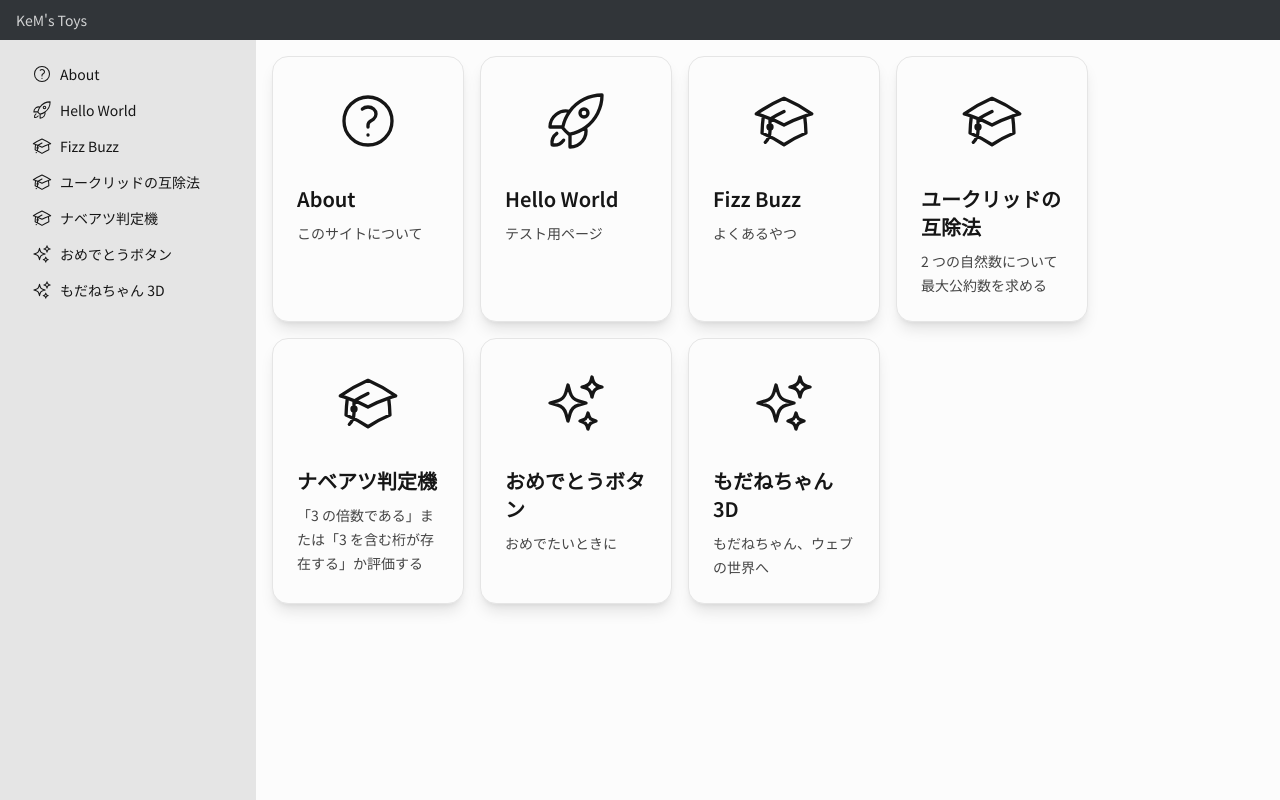
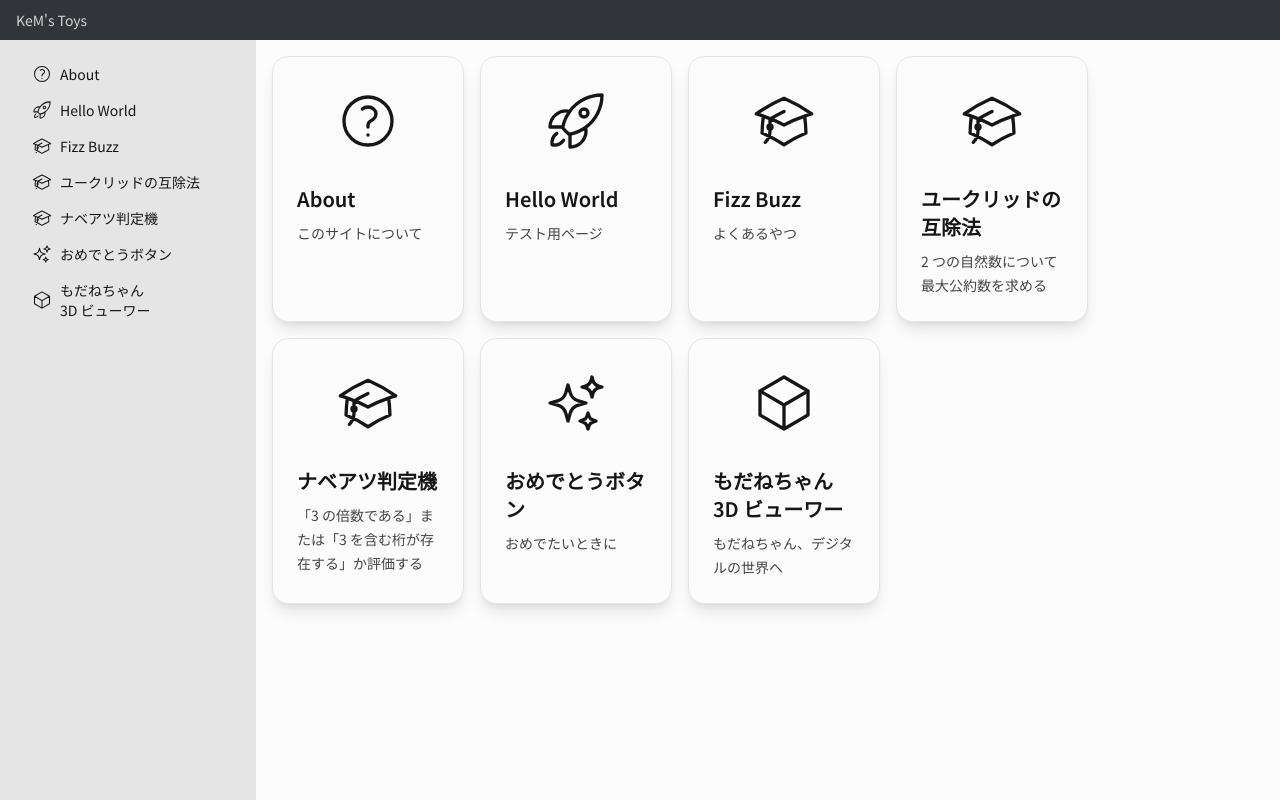
Before and after one commit to kem198/kems-toys, a Next.js app: page / in a window 1280 px wide. Built offline with nearby package versions, Linux system fonts and the light colour scheme.

Commit message:
small changed

```diff
--- a/src/app/(contents)/(toys)/modane-3d/page.mdx
+++ b/src/app/(contents)/(toys)/modane-3d/page.mdx
@@ -1,7 +1,7 @@
 import { ModaneThree } from './components/ModaneThree';
 import { Version } from '@/components/Atoms/Version';
 
-# もだねちゃん 3D
+# もだねちゃん 3D ビューワー
 
 ねんどろいどもだねちゃんの 3D ビューワーです。
 
--- a/src/assets/toys.ts
+++ b/src/assets/toys.ts
@@ -45,10 +45,10 @@ const toys: Props = {
     svgD: 'M9.813 15.904 9 18.75l-.813-2.846a4.5 4.5 0 0 0-3.09-3.09L2.25 12l2.846-.813a4.5 4.5 0 0 0 3.09-3.09L9 5.25l.813 2.846a4.5 4.5 0 0 0 3.09 3.09L15.75 12l-2.846.813a4.5 4.5 0 0 0-3.09 3.09ZM18.259 8.715 18 9.75l-.259-1.035a3.375 3.375 0 0 0-2.455-2.456L14.25 6l1.036-.259a3.375 3.375 0 0 0 2.455-2.456L18 2.25l.259 1.035a3.375 3.375 0 0 0 2.456 2.456L21.75 6l-1.035.259a3.375 3.375 0 0 0-2.456 2.456ZM16.894 20.567 16.5 21.75l-.394-1.183a2.25 2.25 0 0 0-1.423-1.423L13.5 18.75l1.183-.394a2.25 2.25 0 0 0 1.423-1.423l.394-1.183.394 1.183a2.25 2.25 0 0 0 1.423 1.423l1.183.394-1.183.394a2.25 2.25 0 0 0-1.423 1.423Z',
   },
   modane3d: {
-    title: 'もだねちゃん 3D',
-    description: 'もだねちゃん、ウェブの世界へ',
+    title: 'もだねちゃん 3D ビューワー',
+    description: 'もだねちゃん、デジタルの世界へ',
     link: '/modane-3d',
-    svgD: 'M9.813 15.904 9 18.75l-.813-2.846a4.5 4.5 0 0 0-3.09-3.09L2.25 12l2.846-.813a4.5 4.5 0 0 0 3.09-3.09L9 5.25l.813 2.846a4.5 4.5 0 0 0 3.09 3.09L15.75 12l-2.846.813a4.5 4.5 0 0 0-3.09 3.09ZM18.259 8.715 18 9.75l-.259-1.035a3.375 3.375 0 0 0-2.455-2.456L14.25 6l1.036-.259a3.375 3.375 0 0 0 2.455-2.456L18 2.25l.259 1.035a3.375 3.375 0 0 0 2.456 2.456L21.75 6l-1.035.259a3.375 3.375 0 0 0-2.456 2.456ZM16.894 20.567 16.5 21.75l-.394-1.183a2.25 2.25 0 0 0-1.423-1.423L13.5 18.75l1.183-.394a2.25 2.25 0 0 0 1.423-1.423l.394-1.183.394 1.183a2.25 2.25 0 0 0 1.423 1.423l1.183.394-1.183.394a2.25 2.25 0 0 0-1.423 1.423Z',
+    svgD: 'm21 7.5-9-5.25L3 7.5m18 0-9 5.25m9-5.25v9l-9 5.25M3 7.5l9 5.25M3 7.5v9l9 5.25m0-9v9',
   },
 };
 
```
